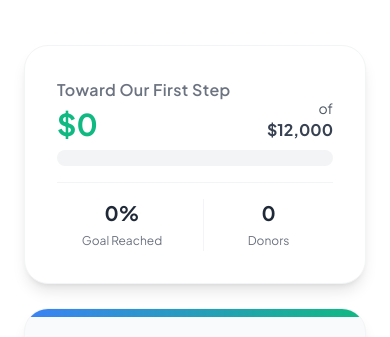
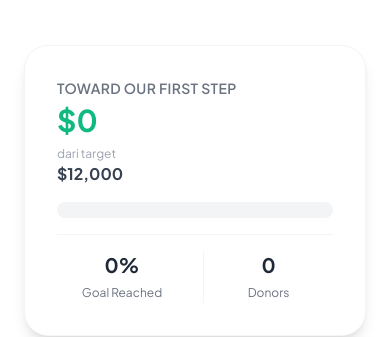
Before and after one commit to alisyaukanias/Tech4Youth, a plain HTML site: page index.html in a window 390 px wide. Shown: the part 5408-5745 px from the top of the page. Drawn offline with nearby package versions, Linux system fonts and the light colour scheme.

Commit message:
Update index.html

```diff
--- a/index.html
+++ b/index.html
@@ -463,14 +463,14 @@
 
                     <!-- 1. BLOK KEBUTUHAN DANA (Fundraising Goal) -->
                     <div class="bg-white p-8 rounded-3xl border border-gray-100 shadow-lg relative overflow-hidden">
-                        <div class="flex justify-between items-end mb-2">
+                        <div class="flex flex-col md:flex-row md:justify-between md:items-end mb-4 gap-2">
                             <div>
-                                <h3 class="text-gray-500 font-semibold tracking-wide" data-i18n="goal_label">Menuju Langkah Pertama Kami</h3>
+                                <h3 class="text-gray-500 text-sm font-semibold uppercase tracking-wide" data-i18n="goal_label">Menuju Langkah Pertama Kami</h3>
                                 <div class="text-3xl font-bold text-brand-green mt-1" data-i18n="goal_nominal">Rp 0</div>
                             </div>
-                            <div class="text-right">
-                                <span class="text-sm text-gray-600 block" data-i18n="target_label">dari</span>
-                                <span class="text-gray-700 font-bold" data-i18n="target_nominal">Rp 260.000.000</span>
+                            <div class="text-left md:text-right">
+                                <span class="text-xs text-gray-400 block" data-i18n="goal_target_label">dari target</span>
+                                <span class="text-gray-700 font-bold" data-i18n="target_nominal">Rp 200.000.000</span>
                             </div>
                         </div>
 
```
